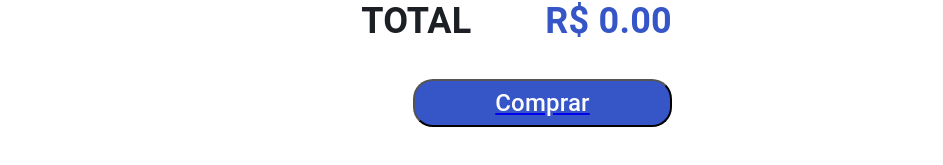
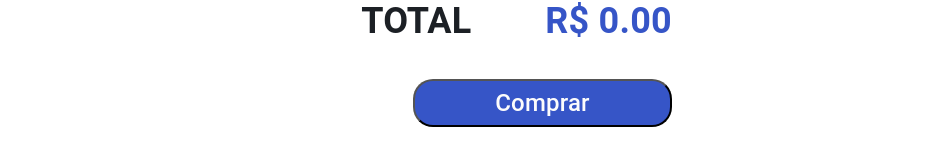
Before and after one commit to SamuelPPlab/Arkos-Food, a React (Create React App) app: page /checkout in a window 1280 px wide. Shown: the part 179-344 px from the top of the page, without its empty margins (48-991 px from the left). Built offline with nearby package versions, Linux system fonts and the light colour scheme.

Commit message:
Removi a decoração do texto do botão comprar no carrinho

```diff
--- a/src/pages/Cart.jsx
+++ b/src/pages/Cart.jsx
@@ -36,7 +36,7 @@ const Cart = ({ items, products }) => {
       <div style={{ display: 'flex', justifyContent: 'flex-end', marginTop: '-40px', marginRight: '-240px' }}>
         <pre id="total">TOTAL       <span id="bill"> R$ {total}</span></pre>
       </div>
-      <Link to="/main" style={{ display: 'flex', justifyContent: 'flex-end', marginRight: '560px' }}>
+      <Link to="/main" style={{ display: 'flex', justifyContent: 'flex-end', marginRight: '560px', textDecoration: 'none' }}>
         <Button {...buyButtonProps} />
       </Link>
     </div>
--- a/src/pages/MainPage.jsx
+++ b/src/pages/MainPage.jsx
@@ -5,6 +5,7 @@ import Header from "../components/Header";
 import ProductCard from "../components/ProductCard";
 import SearchBar from "../components/SearchBar";
 import { fetchAllProducts, fetchMainData } from "../redux/actions/mainPageActions";
+import Loading from "../images/Loading.gif";
 
 const MainPage = ({ stock, loading, items }) => {
   const dispatch = useDispatch();
@@ -14,7 +15,7 @@ const MainPage = ({ stock, loading, items }) => {
     dispatch(fetchAllProducts());
   }, []);
 
-  if(loading) return <div>loading</div>;
+  if(loading) return <img src={Loading} alt="Loading gif" style={{ paddingTop: '100px' }} />;
 
   return(
     <div>
```
